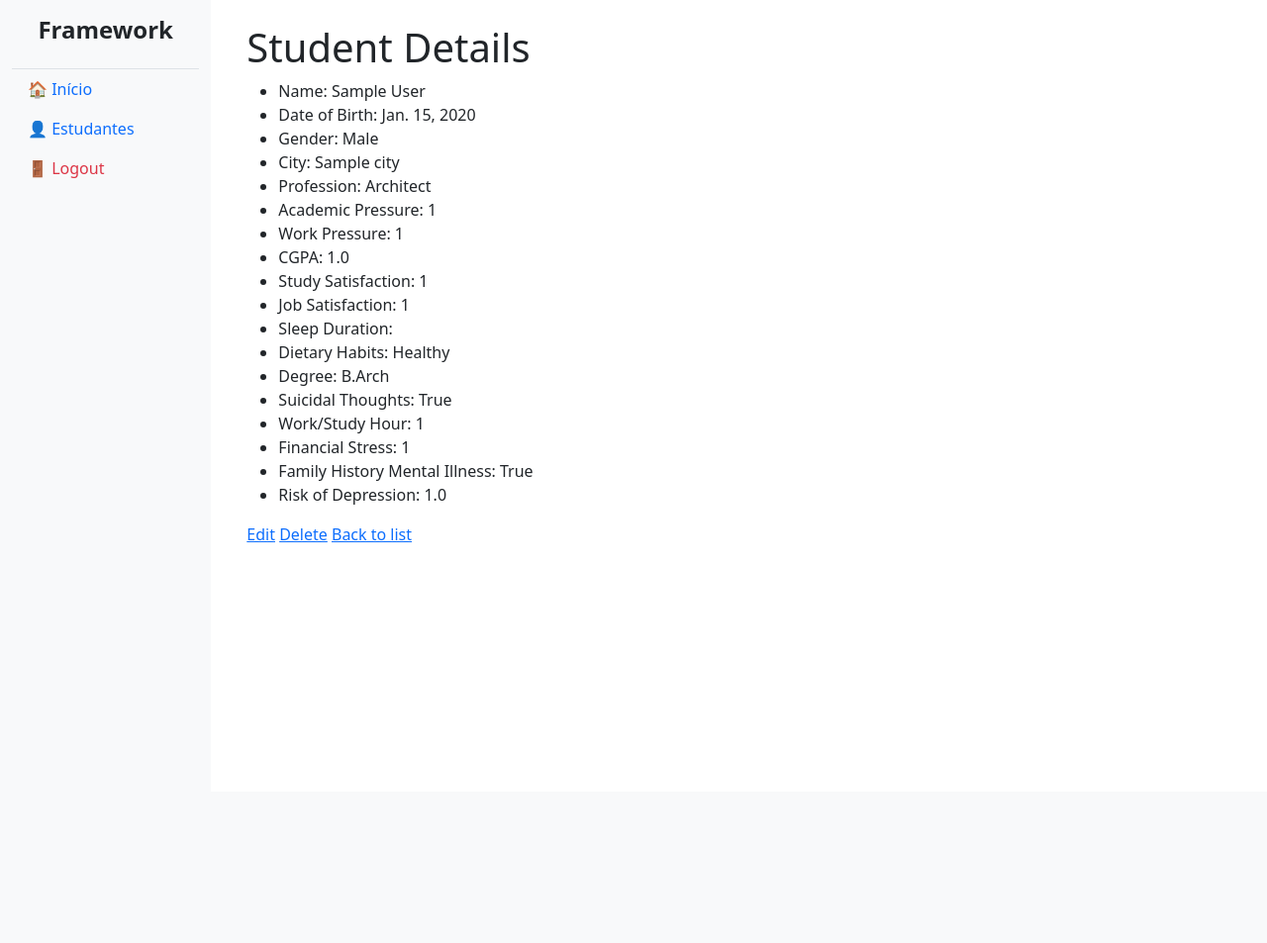
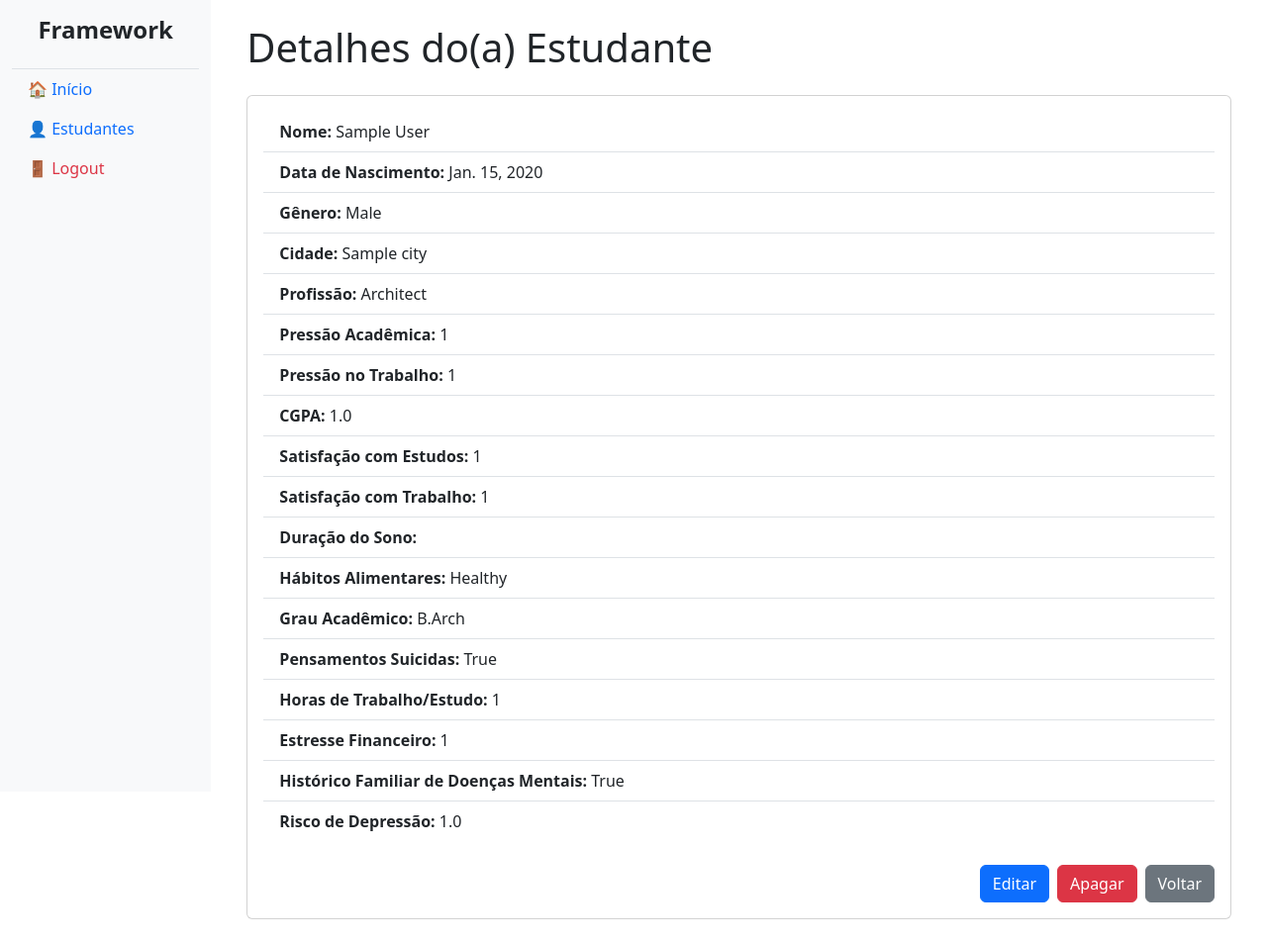
Before and after one commit to lusabo/framework, a Django app: page /students/1/ in a window 1280 px wide. Shown: the whole page at 99% size. Before the commit the page ends 548 px from the top, so only its background shows below. Run offline with Django 5.2, Linux system fonts and the light colour scheme; a user stored in the database is signed in; data comes from the database, SQL or seed files in the repository; tables that the repository leaves empty hold one stand-in row (values such as "Sample post").

Commit message:
Ajuste na página de detalhe.

```diff
--- a/enrollment/templates/student/detail.html
+++ b/enrollment/templates/student/detail.html
@@ -2,29 +2,38 @@
 
 {% block content %}
     <div class="container py-4">
-        <h1>Student Details</h1>
-        <ul>
-            <li>Name: {{ student.name }}</li>
-            <li>Date of Birth: {{ student.date_birth }}</li>
-            <li>Gender: {{ student.gender }}</li>
-            <li>City: {{ student.city }}</li>
-            <li>Profession: {{ student.profession }}</li>
-            <li>Academic Pressure: {{ student.academic_pressure }}</li>
-            <li>Work Pressure: {{ student.work_pressure }}</li>
-            <li>CGPA: {{ student.cgpa }}</li>
-            <li>Study Satisfaction: {{ student.study_satisfaction }}</li>
-            <li>Job Satisfaction: {{ student.job_satisfaction }}</li>
-            <li>Sleep Duration: {{ student.sleep_duration }}</li>
-            <li>Dietary Habits: {{ student.dietary_habits }}</li>
-            <li>Degree: {{ student.degree }}</li>
-            <li>Suicidal Thoughts: {{ student.suicidal_thoughts }}</li>
-            <li>Work/Study Hour: {{ student.work_study_hour }}</li>
-            <li>Financial Stress: {{ student.financial_stress }}</li>
-            <li>Family History Mental Illness: {{ student.family_history_mental_illness }}</li>
-            <li>Risk of Depression: {{ student.risk_of_depression }}</li>
-        </ul>
-        <a href="{% url 'student-update' student.pk %}">Edit</a>
-        <a href="{% url 'student-delete' student.pk %}">Delete</a>
-        <a href="{% url 'student-list' %}">Back to list</a>
+    <h1 class="mb-4">Detalhes do(a) Estudante</h1>
+
+    <div class="card">
+        <div class="card-body">
+            <ul class="list-group list-group-flush">
+                <li class="list-group-item"><strong>Nome:</strong> {{ student.name }}</li>
+                <li class="list-group-item"><strong>Data de Nascimento:</strong> {{ student.date_birth }}</li>
+                <li class="list-group-item"><strong>Gênero:</strong> {{ student.gender }}</li>
+                <li class="list-group-item"><strong>Cidade:</strong> {{ student.city }}</li>
+                <li class="list-group-item"><strong>Profissão:</strong> {{ student.profession }}</li>
+                <li class="list-group-item"><strong>Pressão Acadêmica:</strong> {{ student.academic_pressure }}</li>
+                <li class="list-group-item"><strong>Pressão no Trabalho:</strong> {{ student.work_pressure }}</li>
+                <li class="list-group-item"><strong>CGPA:</strong> {{ student.cgpa }}</li>
+                <li class="list-group-item"><strong>Satisfação com Estudos:</strong> {{ student.study_satisfaction }}</li>
+                <li class="list-group-item"><strong>Satisfação com Trabalho:</strong> {{ student.job_satisfaction }}</li>
+                <li class="list-group-item"><strong>Duração do Sono:</strong> {{ student.sleep_duration }}</li>
+                <li class="list-group-item"><strong>Hábitos Alimentares:</strong> {{ student.dietary_habits }}</li>
+                <li class="list-group-item"><strong>Grau Acadêmico:</strong> {{ student.degree }}</li>
+                <li class="list-group-item"><strong>Pensamentos Suicidas:</strong> {{ student.suicidal_thoughts }}</li>
+                <li class="list-group-item"><strong>Horas de Trabalho/Estudo:</strong> {{ student.work_study_hour }}</li>
+                <li class="list-group-item"><strong>Estresse Financeiro:</strong> {{ student.financial_stress }}</li>
+                <li class="list-group-item"><strong>Histórico Familiar de Doenças Mentais:</strong> {{ student.family_history_mental_illness }}</li>
+                <li class="list-group-item"><strong>Risco de Depressão:</strong> {{ student.risk_of_depression }}</li>
+            </ul>
+
+            <div class="mt-4 d-flex justify-content-end">
+                <a href="{% url 'student-update' student.pk %}" class="btn btn-primary me-2">Editar</a>
+                <a href="{% url 'student-delete' student.pk %}" class="btn btn-danger me-2">Apagar</a>
+                <a href="{% url 'student-list' %}" class="btn btn-secondary">Voltar</a>
+            </div>
+        </div>
     </div>
+</div>
+
 {% endblock %}
```
Also changed, not shown: 1 other file.
